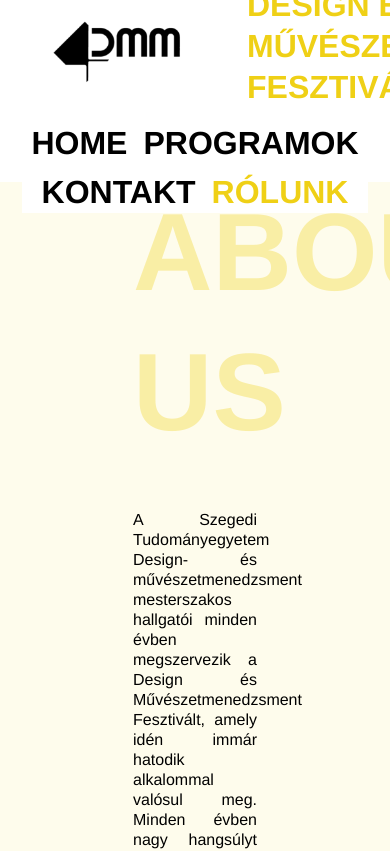
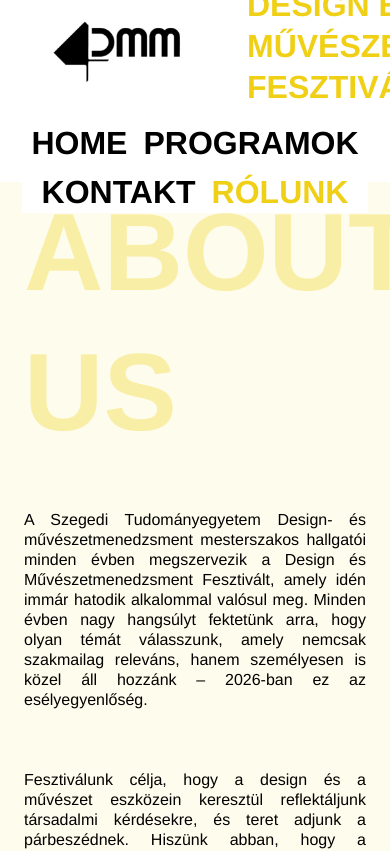
Before and after one commit to omii623/dmm, a React (Vite) app: page /rolunk in a window 390 px wide. Shown: the top 851 px of the page. Built offline with nearby package versions, Linux system fonts and the light colour scheme.

Commit message:
about mobile view

```diff
--- a/src/pages/about/About.tsx
+++ b/src/pages/about/About.tsx
@@ -11,7 +11,14 @@ const About = (): React.JSX.Element => {
   return (
     <>
       {/* Szöveges szekció */}
-      <section style={{
+      <style>{`
+        @media (max-width: 768px) {
+          .about-text-section {
+            padding: 0 24px !important;
+          }
+        }
+      `}</style>
+      <section className="about-text-section" style={{
         width: "100%",
         minHeight: "834px",
         backgroundColor: "rgba(239, 208, 22, 0.08)",
```
